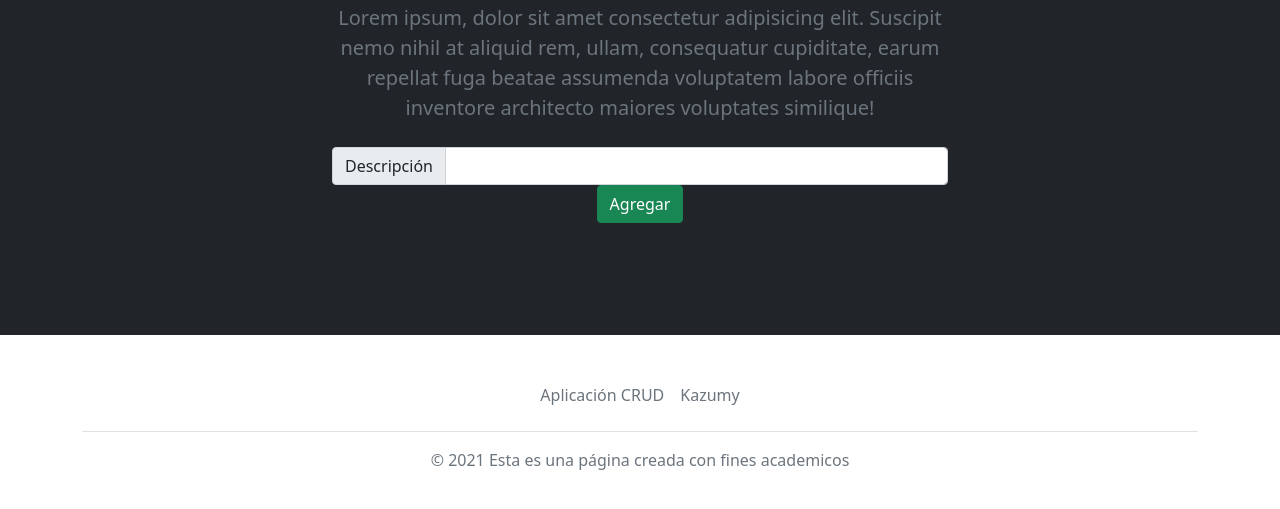
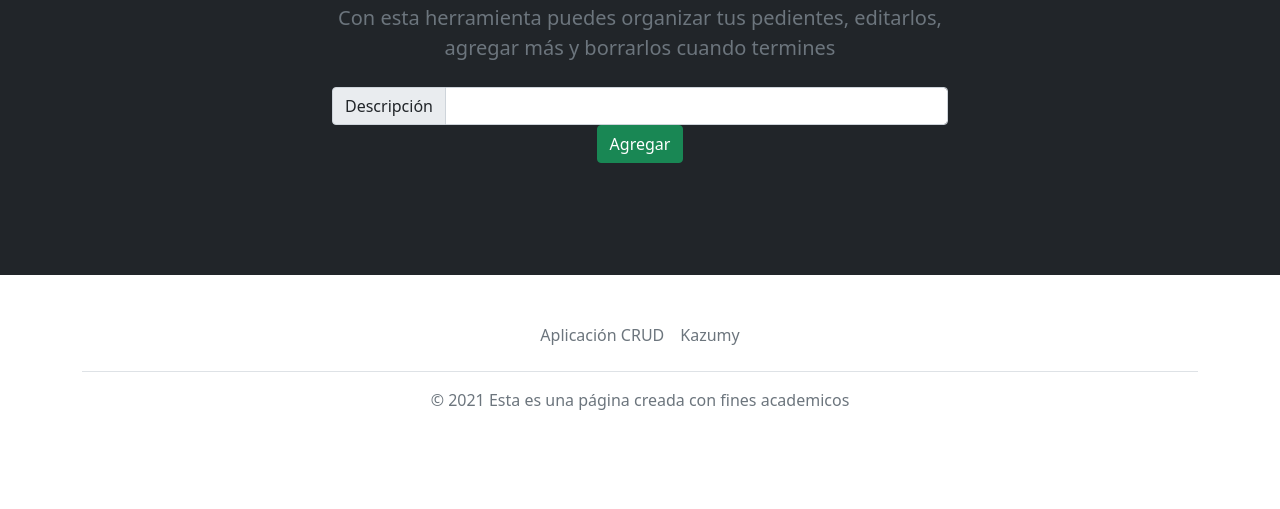
Before and after one commit to KAZOIIVAS/app-CRUD, a plain HTML site: page index.html in a window 1280 px wide. Shown: the part 231-740 px from the top of the page. Drawn offline with nearby package versions, Linux system fonts and the light colour scheme.

```diff
--- a/index.html
+++ b/index.html
@@ -28,7 +28,7 @@
         <div class="py-5">
           <h1 class="display-5 fw-bold text-white">¡Empieza a organizar tus tareas!</h1>
           <div class="col-lg-6 mx-auto">
-            <p class="fs-5 mb-4">Lorem ipsum, dolor sit amet consectetur adipisicing elit. Suscipit nemo nihil at aliquid rem, ullam, consequatur cupiditate, earum repellat fuga beatae assumenda voluptatem labore officiis inventore architecto maiores voluptates similique!</p>
+            <p class="fs-5 mb-4">Con esta herramienta puedes organizar tus pedientes, editarlos, agregar más y borrarlos cuando termines</p>
 
 
 
```
